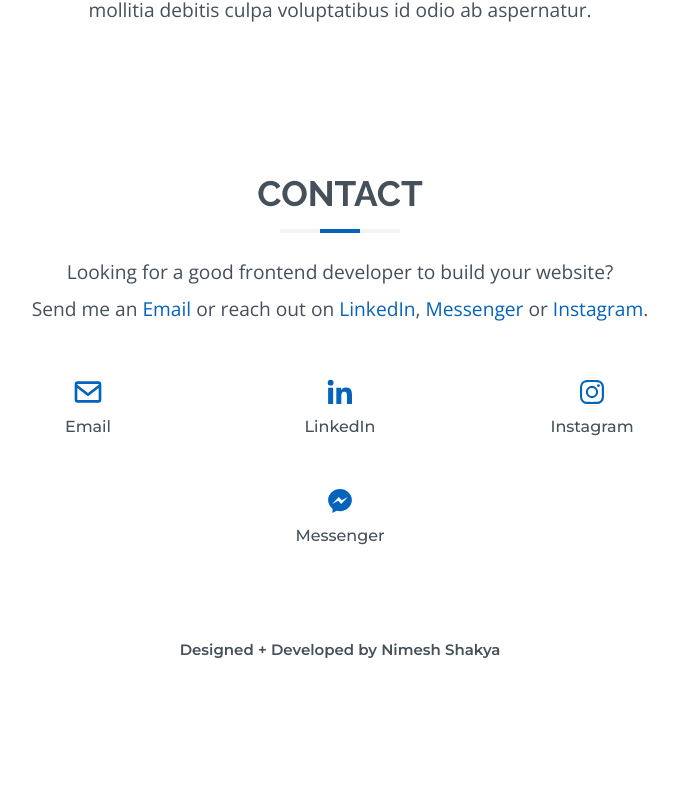
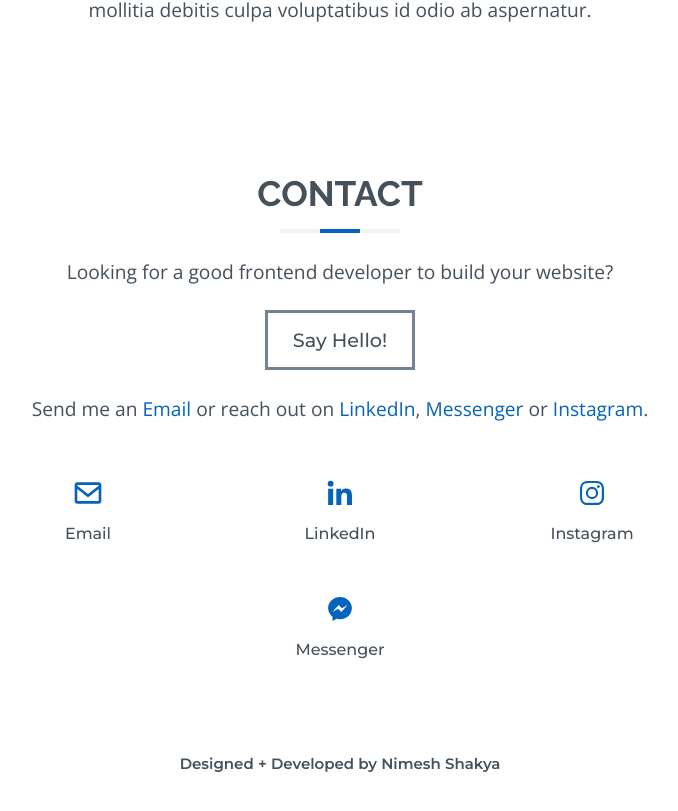
Before and after one commit to nimeshakya/nimeshakya.github.io, a React (Vite) app: page / in a window 1280 px wide. Shown: the part 5738-6549 px from the top of the page, without its empty margins (375-1053 px from the left). Before the commit the page ends 6437 px from the top, so only its background shows below. Built offline with nearby package versions, Linux system fonts and the light colour scheme.

Commit message:
added a 'Say Hello!' button

```diff
--- a/src/sections/Contact/Contact.jsx
+++ b/src/sections/Contact/Contact.jsx
@@ -35,13 +35,29 @@ const Contact = () => {
     ];
     return (
         <section id='contact'>
-            <h1 className='section-heading'>Contact</h1>
+            <h1
+                className='section-heading'
+                ref={(el) => {
+                    if (!el) return;
+                    console.log(el.getBoundingClientRect().y);
+                }}
+            >
+                Contact
+            </h1>
             <UnderLine />
 
             <div className='contact-info-container'>
                 <p>
                     Looking for a good frontend developer to build your website?
                 </p>
+                <a
+                    href='mailto: nimeshakyabtw@gmail.com'
+                    target='_blank'
+                    rel='noreferrer'
+                    className='contact-hello-btn'
+                >
+                    Say Hello!
+                </a>
                 <p>
                     Send me an{' '}
                     <a
--- a/src/sections/Contact/Contact.scss
+++ b/src/sections/Contact/Contact.scss
@@ -41,6 +41,23 @@
             }
         }
 
+        .contact-hello-btn {
+            padding: 15px 25px;
+            font-size: 1.2rem;
+            background-color: variables.$bg-color;
+            border: 3px solid variables.$secondary-color;
+            margin: 20px 0;
+            color: variables.$text-color;
+            font-family: variables.$font-montserrat;
+            font-weight: 500;
+
+            &:hover {
+                cursor: pointer;
+                background-color: variables.$secondary-color;
+                color: variables.$bg-color;
+            }
+        }
+
         .contact-links {
             width: 70%;
             display: flex;
@@ -64,12 +81,12 @@
                         &:nth-child(1) {
                             font-size: 2rem;
                             color: variables.$primary-color;
-                            width: 50px;
-                            height: 50px;
+                            padding: 10px;
                             display: flex;
                             justify-content: center;
                             align-items: center;
                             border-radius: 50%;
+                            margin-bottom: 5px;
                             transition: background-color 0.2s linear,
                                 color 0.2s linear;
                         }
```
